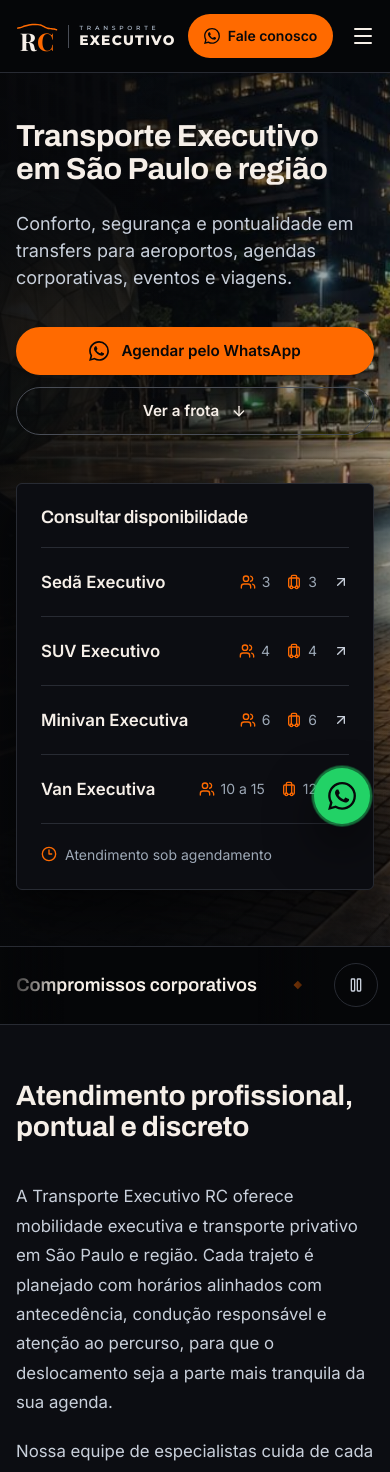
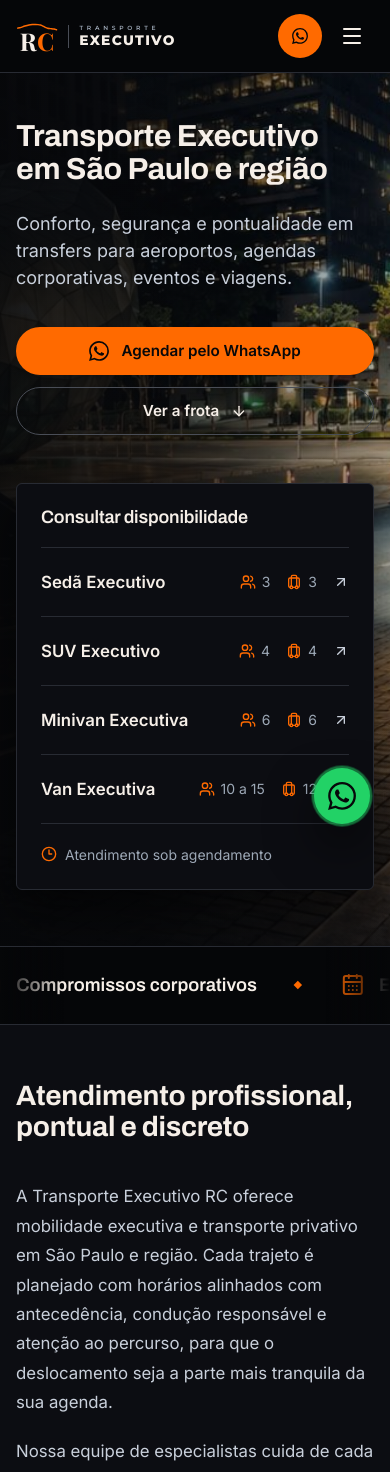
Before and after one commit to pedropcorsini/landing-page-rc-motorista, a React (Vite) app: page / in a window 390 px wide. Shown: the top 1472 px of the page. Built offline with nearby package versions, Linux system fonts and the light colour scheme.

Commit message:
fix: remove a pausa da faixa e deixa so o icone do whatsapp no header em telas pequenas

```diff
--- a/src/components/Header.tsx
+++ b/src/components/Header.tsx
@@ -115,10 +115,10 @@ export function Header() {
               href={whatsappHref}
               target="_blank"
               rel="noreferrer"
-              className="btn-cta min-h-[44px] gap-2 px-4 text-[0.875rem] max-[379px]:w-11 max-[379px]:px-0 sm:px-5"
+              className="btn-cta min-h-[44px] w-11 gap-2 px-0 text-[0.875rem] sm:w-auto sm:px-5"
             >
               <WhatsAppIcon className="h-4 w-4" />
-              <span className="max-[379px]:sr-only">{t.ui.contactShort}</span>
+              <span className="max-sm:sr-only">{t.ui.contactShort}</span>
             </a>
             <button
               ref={toggleRef}
--- a/src/components/Hero.tsx
+++ b/src/components/Hero.tsx
@@ -1,5 +1,4 @@
-import { useState } from 'react';
-import { ArrowDown, ArrowUpRight, Clock3, Luggage, Pause, Play, Users } from 'lucide-react';
+import { ArrowDown, ArrowUpRight, Clock3, Luggage, Users } from 'lucide-react';
 import { WhatsAppIcon } from './BrandIcons';
 import { icons } from './icons';
 import { buildWhatsappHref, fleet } from '../data/site';
@@ -13,7 +12,6 @@ const scrim =
 export function Hero() {
   const { t, whatsappHref } = useLanguage();
   const { hero, fleetSection, carousel } = t;
-  const [paused, setPaused] = useState(false);
 
   return (
     <section id="top" className="relative isolate flex min-h-[100svh] flex-col overflow-hidden">
@@ -100,9 +98,7 @@ export function Hero() {
             className="pointer-events-none absolute inset-y-0 right-0 z-10 w-16 bg-gradient-to-l from-paper-deep to-transparent sm:w-28"
           />
           <div
-            className={`flex w-max animate-marquee group-hover/marquee:[animation-play-state:paused] group-focus-within/marquee:[animation-play-state:paused] motion-reduce:w-full motion-reduce:animate-none ${
-              paused ? '[animation-play-state:paused]' : ''
-            }`}
+            className="flex w-max animate-marquee group-hover/marquee:[animation-play-state:paused] group-focus-within/marquee:[animation-play-state:paused] motion-reduce:w-full motion-reduce:animate-none"
           >
             {[0, 1].map((copy) => (
               <ul
@@ -128,15 +124,6 @@ export function Hero() {
             ))}
           </div>
         </div>
-        <button
-          type="button"
-          onClick={() => setPaused((value) => !value)}
-          aria-label={paused ? t.ui.playMotion : t.ui.pauseMotion}
-          title={paused ? t.ui.playMotion : t.ui.pauseMotion}
-          className="mx-3 grid h-11 w-11 flex-none place-items-center rounded-full border border-rule text-ink-2 transition-colors hover:border-rule-strong hover:text-ink active:bg-paper-2 motion-reduce:hidden sm:mx-6"
-        >
-          {paused ? <Play aria-hidden="true" className="h-4 w-4" /> : <Pause aria-hidden="true" className="h-4 w-4" />}
-        </button>
       </div>
     </section>
   );
--- a/src/i18n/content/en.ts
+++ b/src/i18n/content/en.ts
@@ -37,8 +37,6 @@ export const en: SiteContent = {
     bookWhatsapp: 'Book on WhatsApp',
     talkSpecialist: 'Talk to a specialist',
     seeFleet: 'See the fleet',
-    pauseMotion: 'Pause the strip',
-    playMotion: 'Resume the strip',
     floatLabel: 'Talk to one of our agents',
     floatAria: 'Talk to one of our agents on WhatsApp',
     instagramCta: 'See Instagram',
--- a/src/i18n/content/es.ts
+++ b/src/i18n/content/es.ts
@@ -37,8 +37,6 @@ export const es: SiteContent = {
     bookWhatsapp: 'Reservar por WhatsApp',
     talkSpecialist: 'Hablar con un especialista',
     seeFleet: 'Ver la flota',
-    pauseMotion: 'Pausar la franja',
-    playMotion: 'Reanudar la franja',
     floatLabel: 'Hable con una de nuestras asesoras',
     floatAria: 'Hablar con una de nuestras asesoras por WhatsApp',
     instagramCta: 'Ver Instagram',
--- a/src/i18n/content/pt.ts
+++ b/src/i18n/content/pt.ts
@@ -37,8 +37,6 @@ export const pt: SiteContent = {
     bookWhatsapp: 'Agendar pelo WhatsApp',
     talkSpecialist: 'Falar com um especialista',
     seeFleet: 'Ver a frota',
-    pauseMotion: 'Pausar a faixa',
-    playMotion: 'Retomar a faixa',
     floatLabel: 'Fale com uma de nossas atendentes',
     floatAria: 'Falar com uma de nossas atendentes no WhatsApp',
     instagramCta: 'Ver Instagram',
--- a/src/i18n/types.ts
+++ b/src/i18n/types.ts
@@ -31,8 +31,6 @@ export type SiteContent = {
     bookWhatsapp: string;
     talkSpecialist: string;
     seeFleet: string;
-    pauseMotion: string;
-    playMotion: string;
     floatLabel: string;
     floatAria: string;
     instagramCta: string;
--- a/src/index.css
+++ b/src/index.css
@@ -3,6 +3,7 @@
  * axes: dark/grotesk-heavy/warm · posture: Committed (an orange field closes the page) · contrast: pass · fold: pass · imagery: photographs, the user's 6, natural · copy: tightened, listed in the handoff · v2.0.0 */
 /* Hallmark · pre-emit critique: P4 H4 E4 S5 R4 V4 · weakest: P, a booking page argues little; it leads with the categories you can book right now instead of a slogan */
 /* Hallmark · kept by request: Opções de Mobilidade (#frota) unchanged, its eyebrow and carousel included · the owner asked to keep that section exactly as it is */
+/* Hallmark · dropped the marquee pause button · the owner asked to remove it; the strip still pauses on hover and on focus, and stays still under reduced motion (gate 18 asks for the button) */
 /* Hallmark · waive 26b · no control on this page can be disabled, every action is a link to WhatsApp, a phone number or an anchor · booking happens on WhatsApp, not in a form */
 /* Hallmark · waive 39b · the three language flags are one segmented control inside a single 40px pill beside the 44px header action · splitting it into 44px buttons would push the header past 1280px in Spanish */
 /* Hallmark · waive 75 · the 8px line is the word Transporte inside the logo lockup, a wordmark drawn as type, not running text · it scales with the logo in the header */
```
